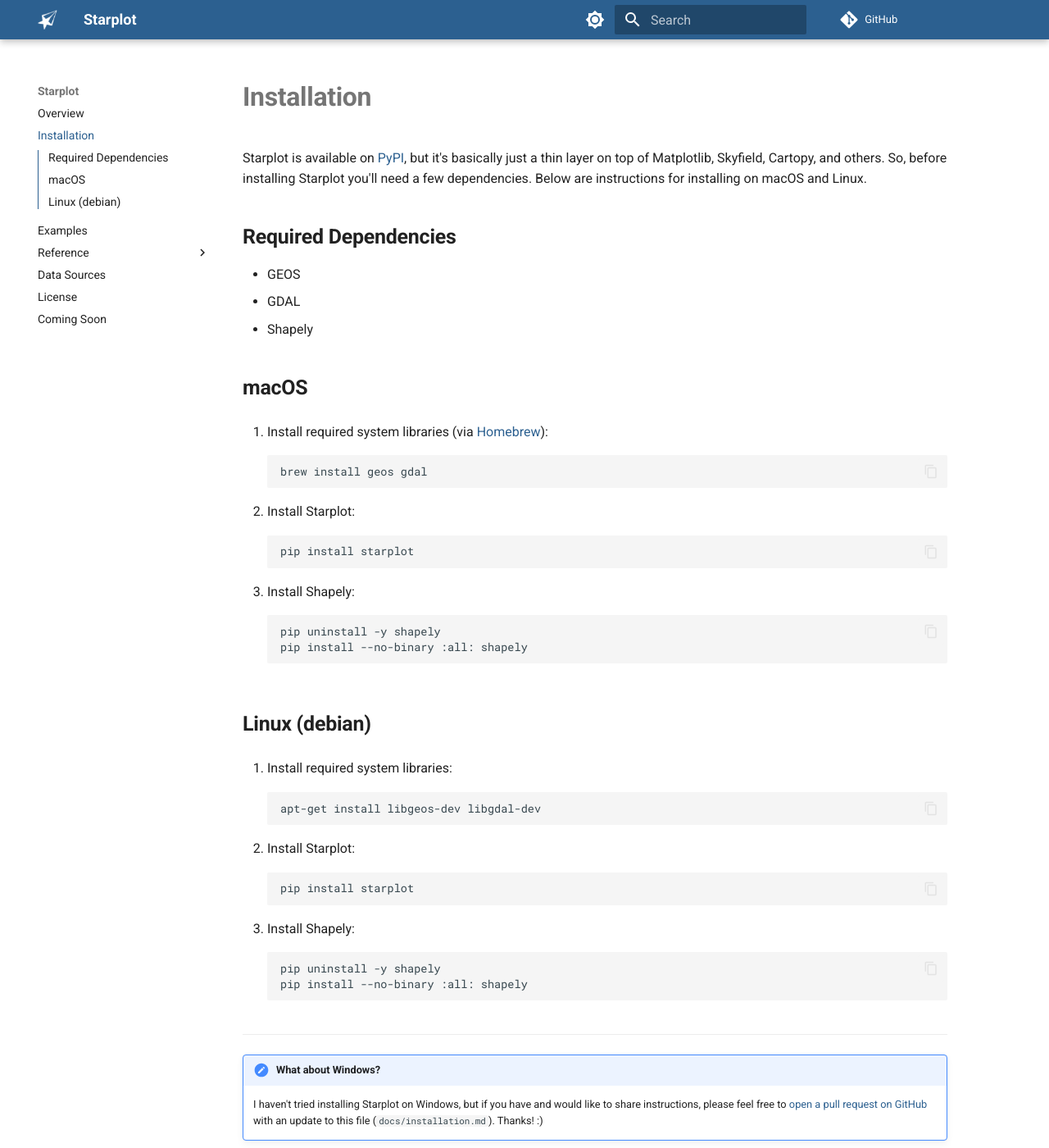
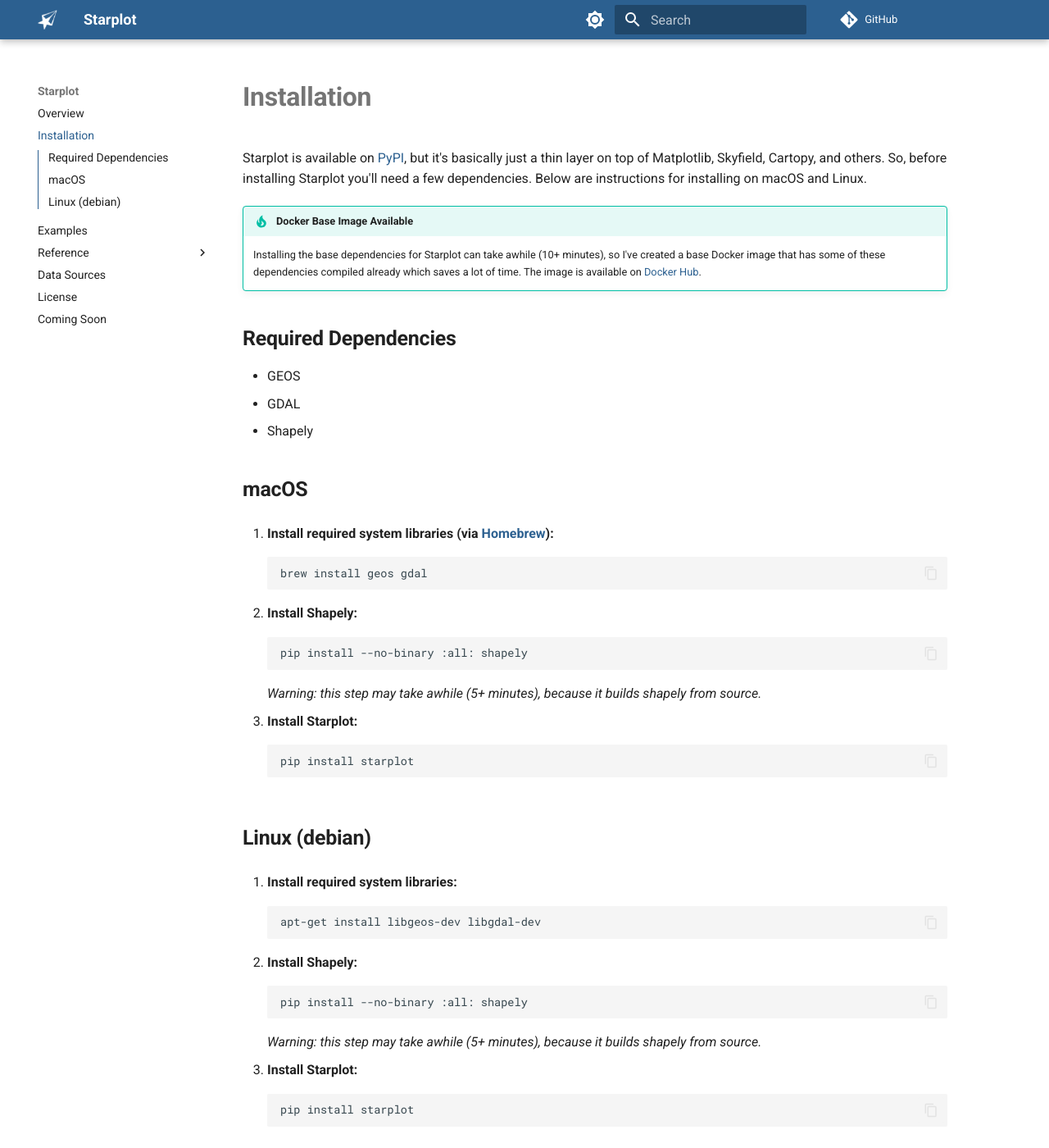
Before and after one commit to steveberardi/starplot, an MkDocs documentation site: the page built from docs/installation.md, in a window 1280 px wide and 1400 px high. Shown: the whole window at 82% size. Built offline with MkDocs 1.6.1 and Material for MkDocs 9.7.7, drawn with Linux system fonts in a browser that asks for light colours; comment, search, counter and statistics services are not loaded.

Commit message:
refactor dockerfile (#13)
* use base image from dockerhub

* base image

* start from base

* tag dev

* logo

* logo size

* consistent colors

* docs

* docs

* move publish to docker

* create if not exists

* docker action

````diff
--- a/docs/installation.md
+++ b/docs/installation.md
@@ -1,4 +1,8 @@
 Starplot is available on [PyPI](https://pypi.org/project/starplot/), but it's basically just a thin layer on top of Matplotlib, Skyfield, Cartopy, and others. So, before installing Starplot you'll need a few dependencies. Below are instructions for installing on macOS and Linux.
+
+!!! tip "Docker Base Image Available"
+
+    Installing the base dependencies for Starplot can take awhile (10+ minutes), so I've created a base Docker image that has some of these dependencies compiled already which saves a lot of time. The image is available on [Docker Hub](https://hub.docker.com/r/sberardi/starplot-base).
 
 ## Required Dependencies
 
@@ -8,38 +12,38 @@
 
 ## macOS
 
-1. Install required system libraries (via [Homebrew](https://brew.sh/)):
+1. **Install required system libraries (via [Homebrew](https://brew.sh/)):**
 ```
 brew install geos gdal
 ```
 
-2. Install Starplot:
+2. **Install Shapely:**
+```
+pip install --no-binary :all: shapely
+```
+*Warning: this step may take awhile (5+ minutes), because it builds shapely from source.*
+
+3. **Install Starplot:**
 ```
 pip install starplot
 ```
 
-3. Install Shapely:
-```
-pip uninstall -y shapely
-pip install --no-binary :all: shapely
-```
-
 ## Linux (debian)
 
-1. Install required system libraries:
+1. **Install required system libraries:**
 ```
 apt-get install libgeos-dev libgdal-dev
 ```
 
-2. Install Starplot:
+2. **Install Shapely:**
+```
+pip install --no-binary :all: shapely
+```
+*Warning: this step may take awhile (5+ minutes), because it builds shapely from source.*
+
+3. **Install Starplot:**
 ```
 pip install starplot
-```
-
-3. Install Shapely:
-```
-pip uninstall -y shapely
-pip install --no-binary :all: shapely
 ```
 
 ---
--- a/example.py
+++ b/example.py
@@ -222,11 +222,11 @@
 # create_map_all()
 
 # create_zenith()
-create_map_mercator()
+# create_map_mercator()
 # create_map_stereo_north()
 # create_map_stereo_south()
 # create_map_stereo_vega()
-# create_map_orion()
+create_map_orion()
 
 # MAP_BLUE.dump_to_file("blue.yml")
 
````
Also changed, not shown: README.md (+19 -9 lines), 5 other files.
